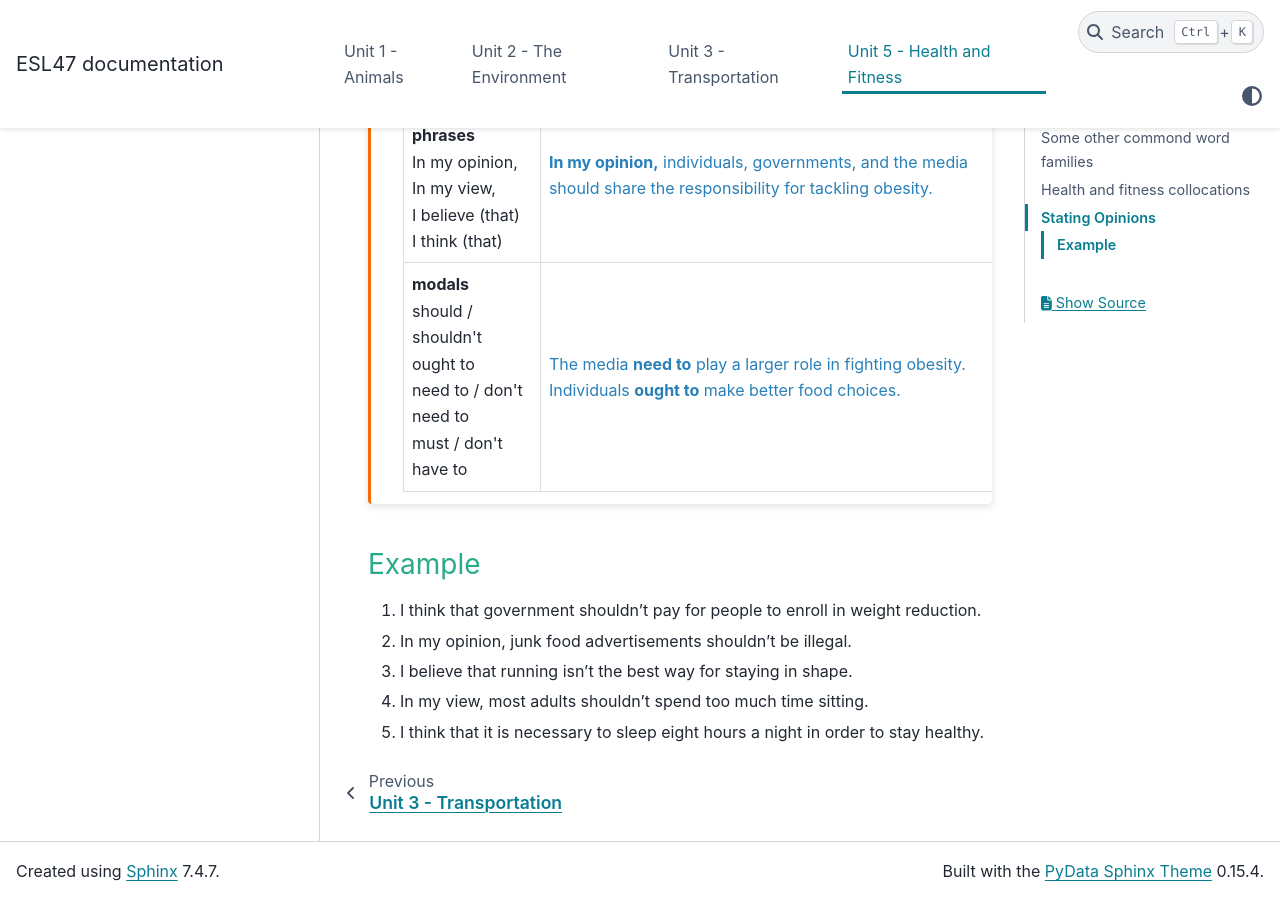
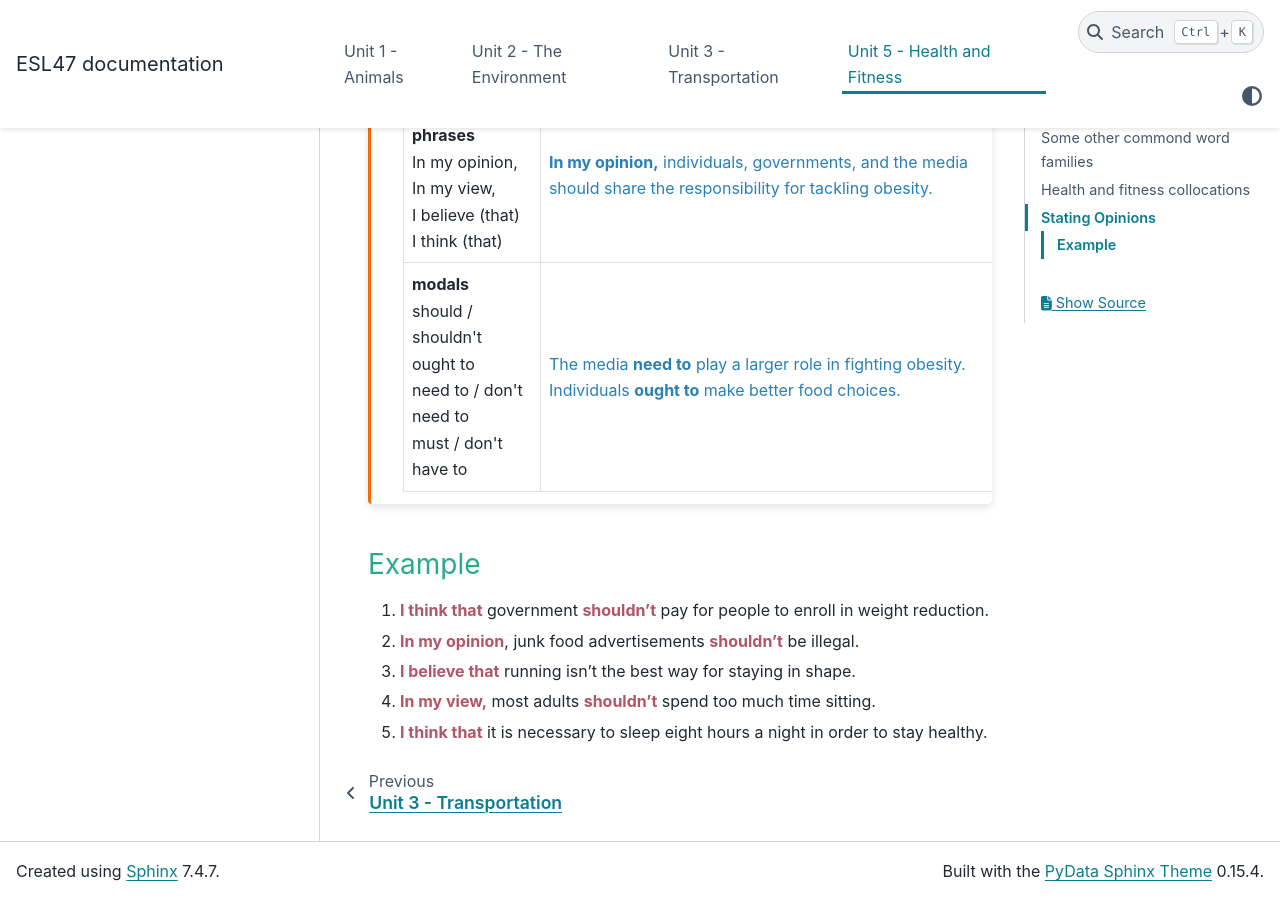
Before and after one commit to vpa24/ESL-47---Intermediate-Low-Integrated-Reading-Writing, a Sphinx documentation site: the page built from docs/source/unit5.md, in a window 1280 px wide and 900 px high, scrolled down 4894 px. Built offline with Sphinx 7.4.7 and the PyData theme 0.15.4, drawn with Linux system fonts in a browser that asks for light colours.

Commit message:
add bold text

```diff
--- a/docs/source/unit5.md
+++ b/docs/source/unit5.md
@@ -323,8 +323,8 @@ Good writers need to clearly state thier opinions when they write an opinion ess
 
 ### Example
 
-1. I think that government shouldn't pay for people to enroll in weight reduction.
-2. In my opinion, junk food advertisements shouldn't be illegal.
-3. I believe that running isn't the best way for staying in shape.
-4. In my view, most adults shouldn't spend too much time sitting.
-5. I think that it is necessary to sleep eight hours a night in order to stay healthy.
+1. **I think that** government **shouldn't** pay for people to enroll in weight reduction.
+2. **In my opinion**, junk food advertisements **shouldn't** be illegal.
+3. **I believe that** running isn't the best way for staying in shape.
+4. **In my view,** most adults **shouldn't** spend too much time sitting.
+5. **I think that** it is necessary to sleep eight hours a night in order to stay healthy.
```
